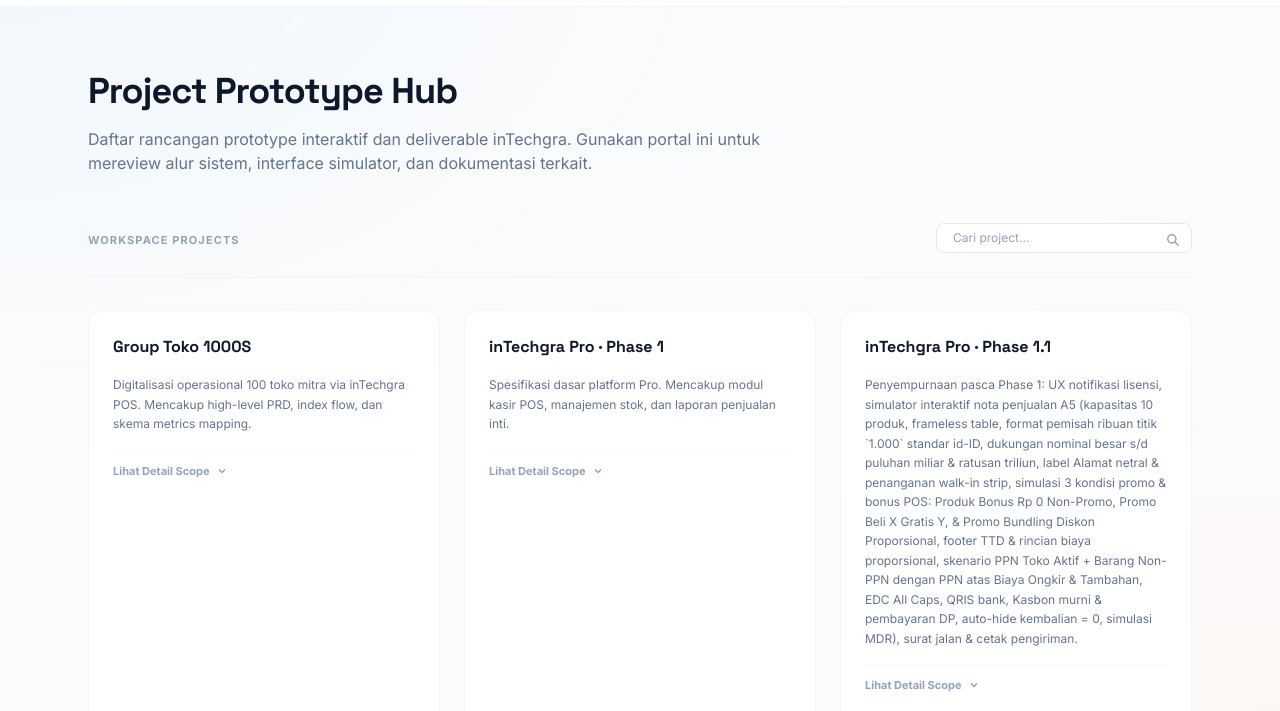
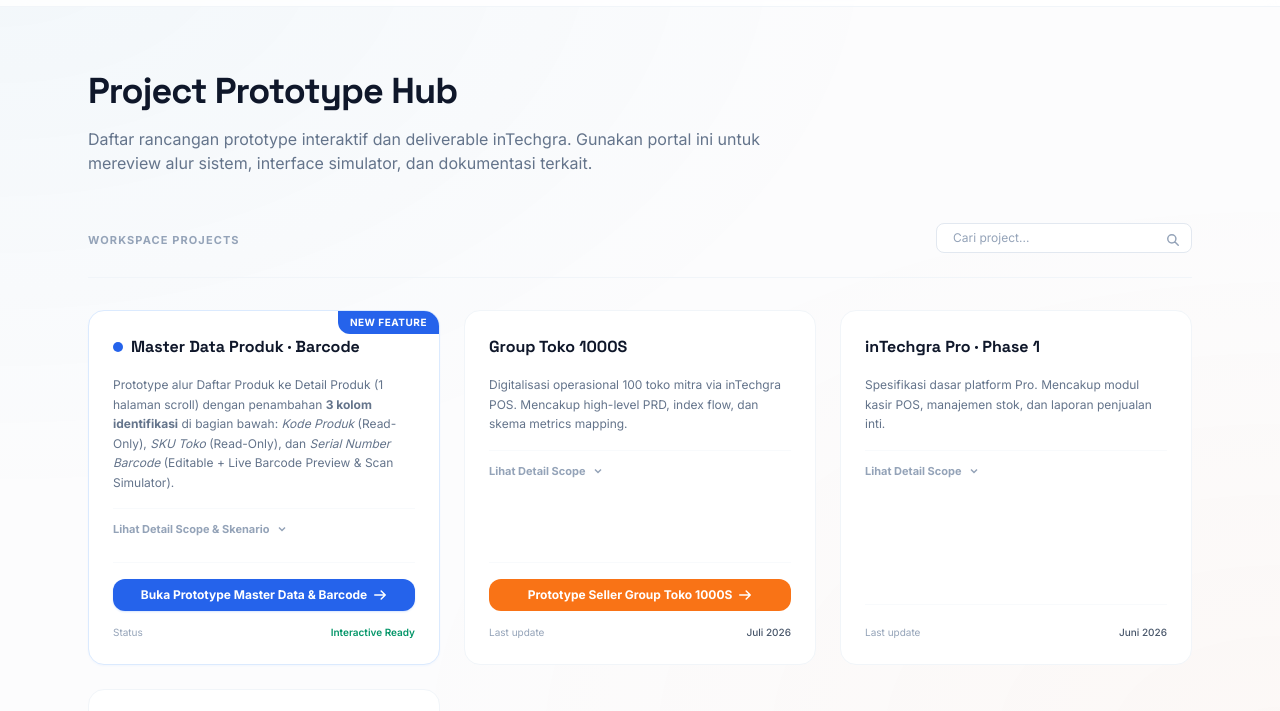
Before and after one commit to productmss1/Sestito, a plain HTML site: page index.html in a window 1280 px wide. Shown: the part 58-769 px from the top of the page. Drawn offline with nearby package versions, Linux system fonts and the light colour scheme.

Commit message:
Add files via upload

```diff
--- a/index.html
+++ b/index.html
@@ -126,6 +126,62 @@
     <!-- Cards Grid -->
     <div class="grid grid-cols-1 md:grid-cols-2 lg:grid-cols-3 gap-6" id="cards-container">
 
+      <!-- PROJECT BARCODE: Master Data Produk & 3 Kolom Identifikasi -->
+      <div class="modular-card bg-white border border-blue-100 rounded-2xl flex flex-col justify-between p-6 shadow-sm shadow-blue-500/5 relative overflow-hidden"
+        data-search="master data produk barcode prd kode produk sku toko serial number detail produk addibond kaleng identifikasi">
+        <div class="absolute top-0 right-0 bg-blue-600 text-white text-[10px] font-bold px-3 py-1 rounded-bl-xl uppercase tracking-wider">
+          New Feature
+        </div>
+        <div>
+          <div class="flex justify-between items-start mb-4">
+            <h3 class="font-display text-base font-bold text-slate-900 flex items-center gap-2">
+              <span class="w-2.5 h-2.5 rounded-full bg-blue-600"></span>
+              Master Data Produk · Barcode
+            </h3>
+          </div>
+          <p class="text-xs text-slate-500 leading-relaxed mb-4">
+            Prototype alur Daftar Produk ke Detail Produk (1 halaman scroll) dengan penambahan <strong>3 kolom identifikasi</strong> di bagian bawah: <em>Kode Produk</em> (Read-Only), <em>SKU Toko</em> (Read-Only), dan <em>Serial Number Barcode</em> (Editable + Live Barcode Preview & Scan Simulator).
+          </p>
+
+          <!-- Accordion Toggle -->
+          <button
+            class="accordion-btn flex items-center gap-1.5 text-[11px] font-bold text-slate-400 hover:text-brand-blue border-t border-slate-50 pt-3 transition-colors w-full"
+            onclick="toggleAccordion(this)">
+            <span>Lihat Detail Scope & Skenario</span>
+            <svg class="w-3 h-3 transform transition-transform duration-200" fill="none" viewBox="0 0 24 24"
+              stroke="currentColor" stroke-width="3">
+              <polyline points="6 9 12 15 18 9" />
+            </svg>
+          </button>
+          <div class="accordion-body">
+            <div class="space-y-2.5 pt-3 text-[11px] text-slate-500">
+              <div>
+                <span class="block font-bold text-slate-700">PRD Reference:</span>
+                <span>PRD Kode Produk (Story 1 & 2)</span>
+              </div>
+              <div>
+                <span class="block font-bold text-slate-700">Fitur Utama:</span>
+                <span>3 Kolom Identifikasi di bawah tabel Stok & Harga Jual, live barcode line render (JsBarcode), scan tester fisik, print label modal, validasi duplikasi per toko.</span>
+              </div>
+            </div>
+          </div>
+        </div>
+
+        <div class="mt-6 pt-4 border-t border-slate-50">
+          <a href="prototypes/master-data-produk-barcode.html"
+            class="w-full inline-flex items-center justify-center gap-1.5 py-2 px-4 bg-blue-600 hover:bg-blue-700 text-white rounded-xl text-xs font-bold transition shadow-sm shadow-blue-500/20">
+            Buka Prototype Master Data & Barcode
+            <svg class="w-3.5 h-3.5" fill="none" viewBox="0 0 24 24" stroke="currentColor" stroke-width="2.5">
+              <path stroke-linecap="round" stroke-linejoin="round" d="M14 5l7 7m0 0l-7 7m7-7H3" />
+            </svg>
+          </a>
+          <div class="flex items-center justify-between text-[10px] text-slate-400 mt-3.5">
+            <span>Status</span>
+            <span class="font-medium text-emerald-600 font-semibold">Interactive Ready</span>
+          </div>
+        </div>
+      </div>
+
       <!-- PROJECT 1: Group Toko 1000S -->
       <div class="modular-card bg-white border border-slate-100 rounded-2xl flex flex-col justify-between p-6"
         data-search="group toko 1000s index prd highlevel mini prd">
@@ -222,13 +278,13 @@
 
       <!-- PROJECT 3: inTechgra Pro Phase 1.1 -->
       <div class="modular-card bg-white border border-slate-100 rounded-2xl flex flex-col justify-between p-6"
-        data-search="intechgra pro phase 1.1 license expiry notifikasi lisensi nota penjualan simulator nota a5 10 produk frameless table multi halaman mdr tempo kasbon murni pembayaran dp edc debit kredit gpn visa mastercard qris bank bca mandiri bni bri surat jalan cetak pengiriman pending ppn toko aktif non ppn barang biaya kirim biaya tambahan kalkulasi pajak subtotal non ppn footer gap font besar master promo beli x gratis y promo bundling produk bonus rp 0 diskon proporsional tagging promo visual pairing label alamat walk-in strip pemisah ribuan titik standar rupiah id-id kapasitas nominal besar 1m miliaran triliunan">
+        data-search="intechgra pro phase 1.1 license expiry notifikasi lisensi nota penjualan simulator nota a5 10 produk frameless table multi halaman mdr tempo kasbon murni pembayaran dp edc debit kredit gpn visa mastercard qris bank bca mandiri bni bri surat jalan cetak pengiriman pending ppn toko aktif non ppn barang biaya kirim biaya tambahan kalkulasi pajak subtotal non ppn footer gap font besar master promo beli x gratis y promo bundling produk bonus rp 0 diskon proporsional tagging promo visual pairing label alamat walk-in strip pemisah ribuan titik standar rupiah id-id kapasitas nominal besar 1m miliaran triliunan cash dibayar kembalian uang masuk bersih opsi produk 1m quick cash">
         <div>
           <div class="flex justify-between items-start mb-4">
             <h3 class="font-display text-base font-bold text-slate-900">inTechgra Pro · Phase 1.1</h3>
           </div>
           <p class="text-xs text-slate-500 leading-relaxed mb-4">
-            Penyempurnaan pasca Phase 1: UX notifikasi lisensi, simulator interaktif nota penjualan A5 (kapasitas 10 produk, frameless table, format pemisah ribuan titik `1.000` standar id-ID, dukungan nominal besar s/d puluhan miliar &amp; ratusan triliun, label Alamat netral &amp; penanganan walk-in strip, simulasi 3 kondisi promo &amp; bonus POS: Produk Bonus Rp 0 Non-Promo, Promo Beli X Gratis Y, &amp; Promo Bundling Diskon Proporsional, footer TTD &amp; rincian biaya proporsional, skenario PPN Toko Aktif + Barang Non-PPN dengan PPN atas Biaya Ongkir &amp; Tambahan, EDC All Caps, QRIS bank, Kasbon murni &amp; pembayaran DP, auto-hide kembalian = 0, simulasi MDR), surat jalan &amp; cetak pengiriman.
+            Penyempurnaan pasca Phase 1: UX notifikasi lisensi, simulator interaktif nota penjualan A5 (kapasitas 10 produk, frameless table, pemisah ribuan titik `1.000` standar id-ID, <strong>baris dinamis Cash Dibayar &amp; Kembalian</strong> yang otomatis menggantikan baris Dibayar saat ada kembalian tunai, <strong>opsi toggle produk ekstrem Rp 1 Miliar</strong> vs nominal retail normal Rp 350rb, preset quick-cash, simulasi 3 kondisi promo &amp; bonus POS, PPN Toko Aktif + Barang Non-PPN, EDC All Caps, QRIS bank, Kasbon murni &amp; pembayaran DP, simulasi MDR), surat jalan &amp; cetak pengiriman.
           </p>
 
           <!-- Accordion Toggle -->
@@ -245,7 +301,7 @@
             <div class="space-y-2.5 pt-3 text-[11px] text-slate-500">
               <div>
                 <span class="block font-bold text-slate-700">Scope:</span>
-                <span>Notifikasi Lisensi Expired, Simulator &amp; Desain Nota POS A5 Landscape (Kapasitas 10 Produk/Lembar, Frameless Table, Multi-Halaman, Format Pemisah Ribuan Titik id-ID [1.000], Toleransi Kapasitas Nominal Ekstrem s/d Puluhan Miliar per Item &amp; Ratusan Triliun Footer, Label Header Alamat Netral &amp; Strip untuk Pelanggan Walk-In, Simulasi 3 Kondisi Promo POS: Produk Bonus Rp 0 [BONUS], Promo Beli X Gratis Y [Nama Promo], Promo Bundling [Nama Promo] dengan Diskon Proporsional, PPN Toko Aktif &amp; Barang Non-PPN dengan Pajak atas Biaya, Opsi EDC Bank/Tipe/Jaringan All Caps, QRIS Bank, Kasbon Murni &amp; Pembayaran DP, Conditional Kembalian &amp; Sisa Piutang, MDR Surcharge, Anti-Clipping, TTD Lega &amp; Font Rincian Lebih Besar Setiap Lembar), Detail Pengiriman &amp; Cetak Surat Jalan</span>
+                <span>Notifikasi Lisensi Expired, Simulator &amp; Desain Nota POS A5 Landscape (Kapasitas 10 Produk/Lembar, Frameless Table, Multi-Halaman, Format Pemisah Ribuan Titik id-ID [1.000], Alur Dinamis Baris Cash Dibayar &amp; Kembalian [Eliminasi Redundansi Baris Dibayar], Opsi Toggle Produk Ekstrem Rp 1 Miliar vs Harga Normal Retail Rp 350.000, Preset Quick-Cash Pas &amp; Lebih, Toleransi Kapasitas Nominal Ekstrem s/d Ratusan Triliun Footer, Label Header Alamat Netral &amp; Strip untuk Walk-In, Simulasi 3 Kondisi Promo POS: Produk Bonus Rp 0 [BONUS], Promo Beli X Gratis Y [Nama Promo], Promo Bundling [Nama Promo] dengan Diskon Proporsional, PPN Toko Aktif &amp; Barang Non-PPN dengan Pajak atas Biaya, Opsi EDC Bank/Tipe/Jaringan All Caps, QRIS Bank, Kasbon Murni &amp; Pembayaran DP, MDR Surcharge, TTD Lega &amp; Font Rincian Lebih Besar Setiap Lembar), Detail Pengiriman &amp; Cetak Surat Jalan</span>
               </div>
               <div>
                 <span class="block font-bold text-slate-700">User:</span>
@@ -284,7 +340,7 @@
 
           <div class="flex items-center justify-between text-[10px] text-slate-400 mt-3.5">
             <span>Last update</span>
-            <span class="font-medium text-slate-600">20 Agustus 2026</span>
+            <span class="font-medium text-slate-600">2 September 2026</span>
           </div>
         </div>
       </div>
```
